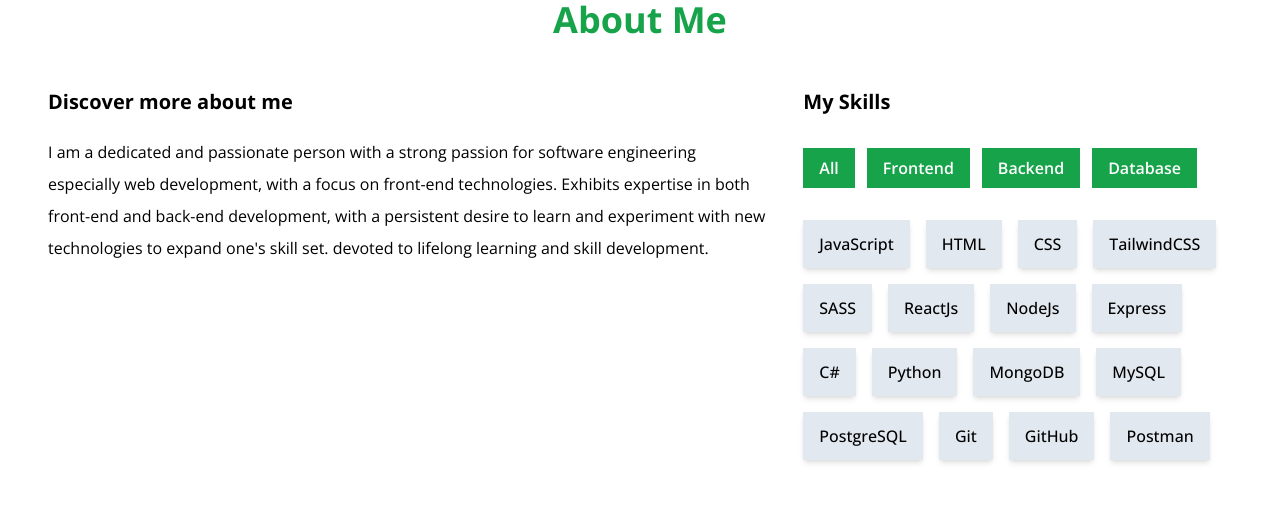
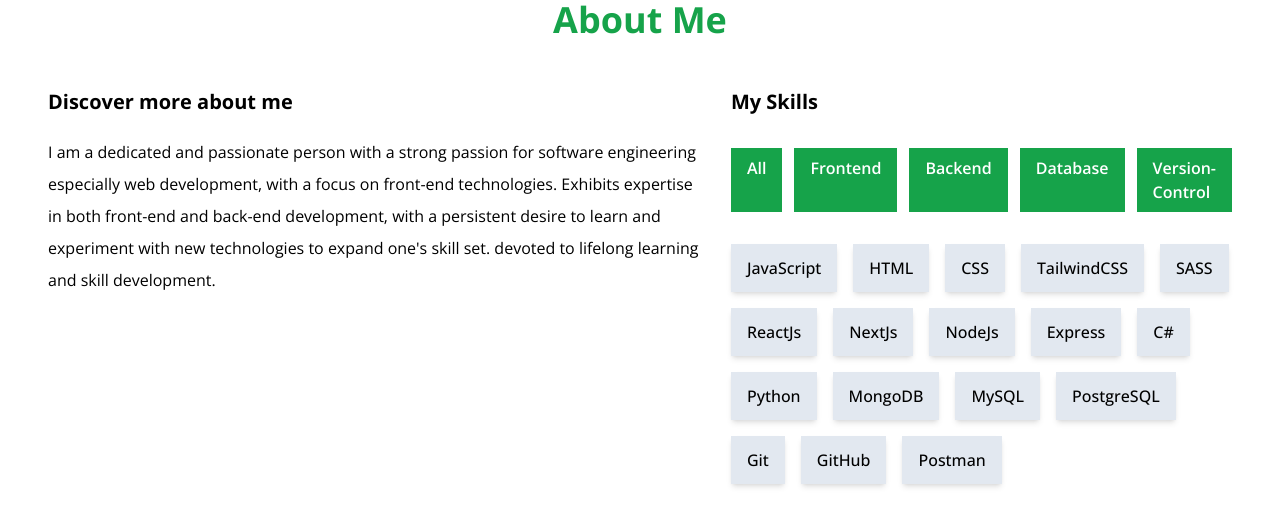
Before and after one commit to Iyabivuz-e/Portfolio, a React (Vite) app: page / in a window 1280 px wide. Shown: the part 800-1327 px from the top of the page. Built offline with nearby package versions, Linux system fonts and the light colour scheme; the HTML template or start-up script is replaced by a standard one.

Commit message:
updated the skills component

```diff
--- a/src/Components/About/Skills.tsx
+++ b/src/Components/About/Skills.tsx
@@ -1,32 +1,65 @@
+import { useState } from "react";
 import programmingLanguages from "../../helpers/Techskills";
 
 const Skills = () => {
+  const [filteredSkills, setFilteredSkills] = useState(programmingLanguages);
 
-  const handleFilter = () => {
-    console.log("Handled...")
-  }
+  const handleFilter = (category: string) => {
+    if (category === "All") {
+      setFilteredSkills(programmingLanguages);
+    } else {
+      const filtered = programmingLanguages.filter(
+        (skill) => skill.category === category
+      );
+      setFilteredSkills(filtered);
+      console.log(filtered);
+    }
+  };
+
   return (
     <div>
       <h1 className="text-xl mb-5 font-bold dark:text-slate-200">My Skills</h1>
       <div>
-        <ul
-          className=" py-3 flex gap-3 mb-5 max-sm:flex-wrap justify-start"
-        >
-          <li className="bg-green-600 text-white px-4 py-2 cursor-pointer font-semibold">All</li>
-          <li onClick={handleFilter} className="bg-green-600 text-white px-4 py-2 cursor-pointer font-semibold">Frontend</li>
-          <li className="bg-green-600 text-white px-4 py-2 cursor-pointer font-semibold">Backend</li>
-          <li className="bg-green-600 text-white px-4 py-2 cursor-pointer font-semibold">Database</li>
+        <ul className="py-3 flex gap-3 mb-5 max-sm:flex-wrap justify-start">
+          <li
+            onClick={() => handleFilter("All")}
+            className="bg-green-600 text-white px-4 py-2 cursor-pointer font-semibold"
+          >
+            All
+          </li>
+          <li
+            onClick={() => handleFilter("Frontend")}
+            className="bg-green-600 text-white px-4 py-2 cursor-pointer font-semibold"
+          >
+            Frontend
+          </li>
+          <li
+            onClick={() => handleFilter("Backend")}
+            className="bg-green-600 text-white px-4 py-2 cursor-pointer font-semibold"
+          >
+            Backend
+          </li>
+          <li
+            onClick={() => handleFilter("Database")}
+            className="bg-green-600 text-white px-4 py-2 cursor-pointer font-semibold"
+          >
+            Database
+          </li>
+          <li
+            onClick={() => handleFilter("Version-Control")}
+            className="bg-green-600 text-white px-4 py-2 cursor-pointer font-semibold"
+          >
+            Version-Control
+          </li>
         </ul>
       </div>
-      <div className="flex flex-wrap gap-4 mt-3 ">
-        {programmingLanguages.map((skill) => (
+      <div className="flex flex-wrap gap-4 mt-3">
+        {filteredSkills.map((skill) => (
           <div
             key={skill.id}
             className="bg-slate-200 px-4 py-3 flex flex-col items-center justify-center shadow-md hover:shadow-lg"
           >
-            {/* <img src={skill.image} alt={skill.id} className="" /> */}
-            <li className="list-none  font-medium">{skill.name}</li>
-            {/* <li className="list-none text-gray-500">{skill.category}</li> */}
+            <li className="list-none font-medium">{skill.name}</li>
           </div>
         ))}
       </div>
--- a/src/helpers/Techskills.ts
+++ b/src/helpers/Techskills.ts
@@ -45,6 +45,12 @@ const programmingLanguages: Languages[] = [
     category: "Frontend",
     id: uuidv4(),
   },
+  {
+    name: "NextJs",
+    image: "https://placeimg.com/64/64/tech",
+    category: "Frontend",
+    id: uuidv4(),
+  },
 
   // Backend
   {
@@ -74,7 +80,7 @@ const programmingLanguages: Languages[] = [
   {
     name: "Python",
     image: "https://placeimg.com/64/64/tech",
-    category: "Backend & Data Science",
+    category: "Backend",
     id: uuidv4(),
   },
 
@@ -102,13 +108,13 @@ const programmingLanguages: Languages[] = [
   {
     name: "Git",
     image: "https://placeimg.com/64/64/tech",
-    category: "Version Control",
+    category: "Version-Control",
     id: uuidv4(),
   },
   {
     name: "GitHub",
     image: "https://placeimg.com/64/64/tech",
-    category: "Version Control",
+    category: "Version-Control",
     id: uuidv4(),
   },
 
@@ -116,7 +122,7 @@ const programmingLanguages: Languages[] = [
   {
     name: "Postman",
     image: "https://placeimg.com/64/64/tech",
-    category: "API Testing",
+    category: "Backend",
     id: uuidv4(),
   },
 ];
```
